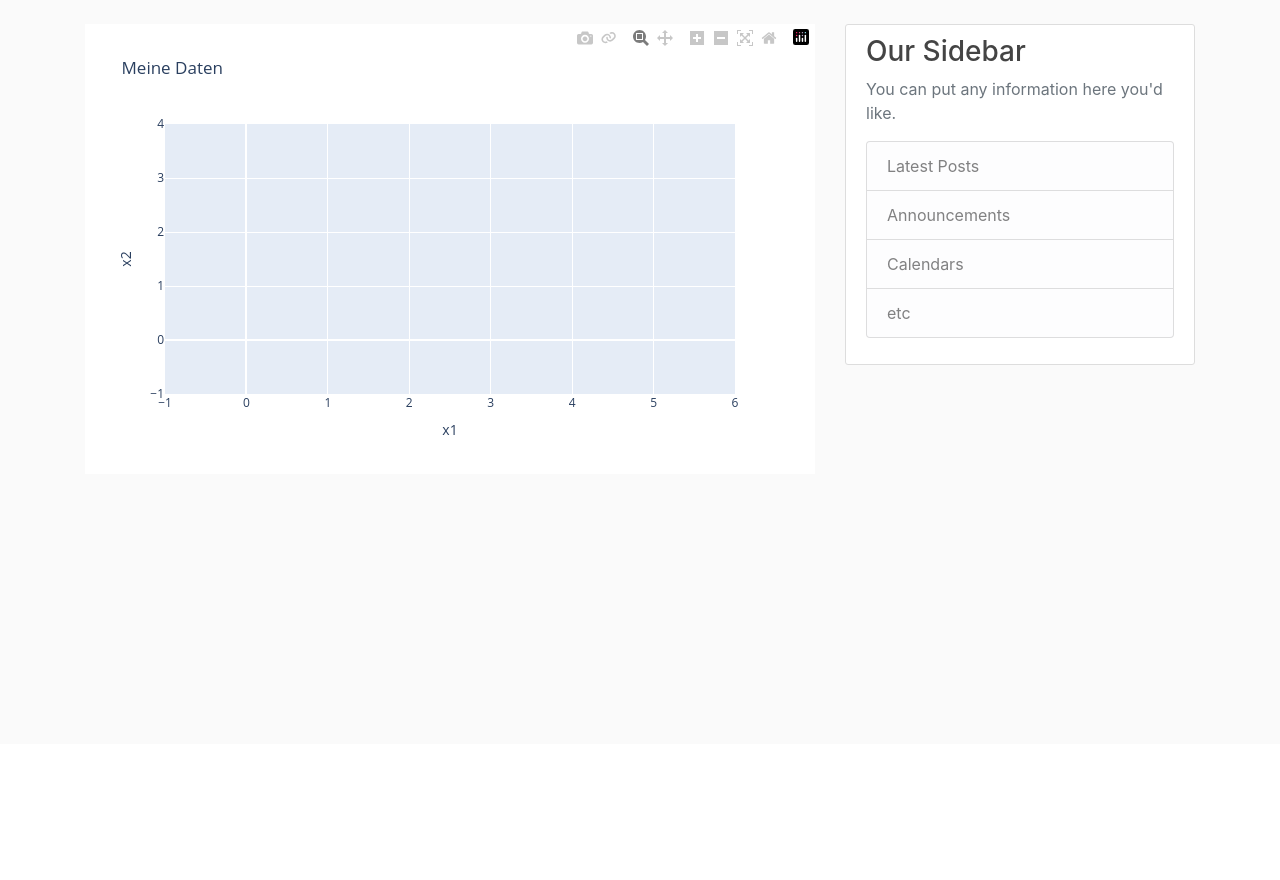
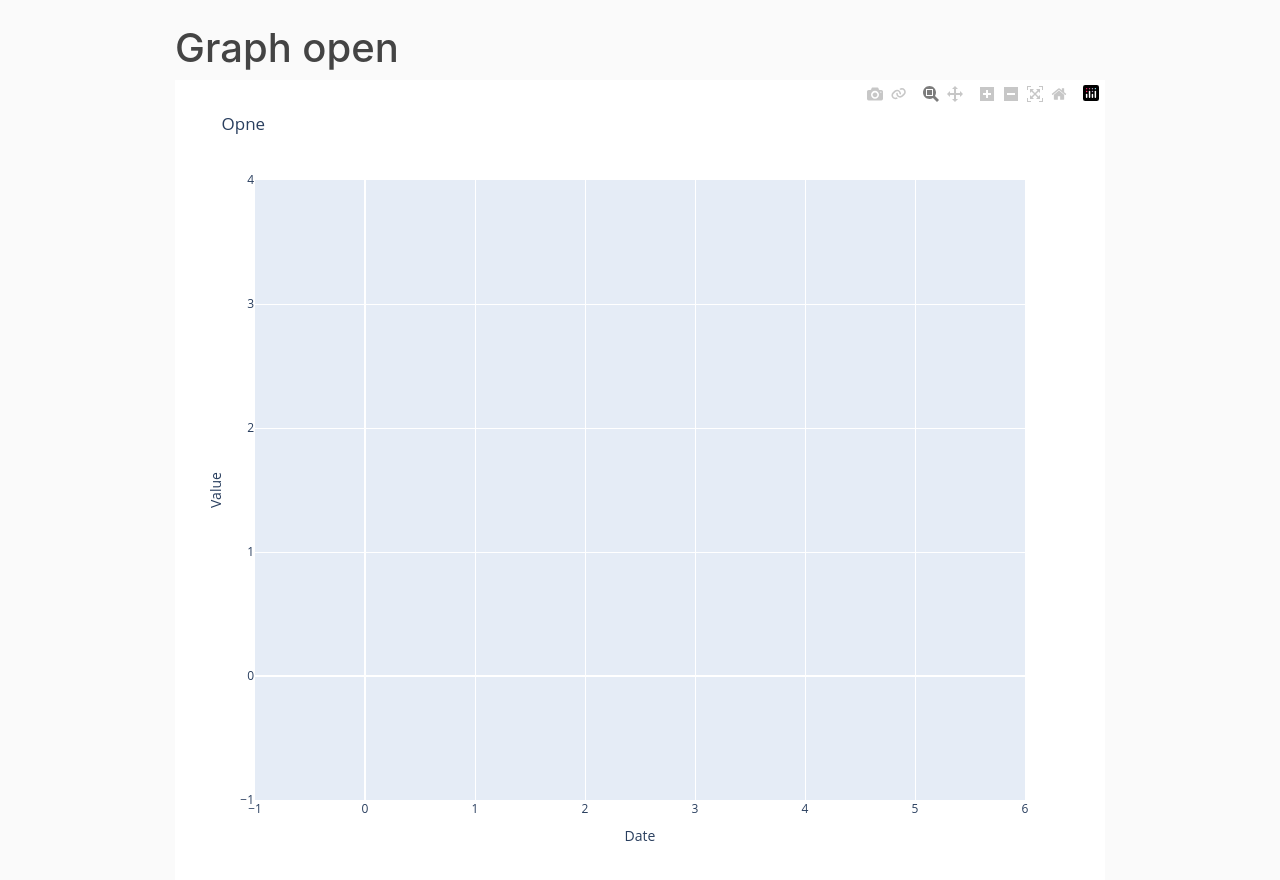
Before and after one commit to marekpizner/fin_web, a Django app: page /graph_open/ in a window 1280 px wide. Shown: the part 56-936 px from the top of the page. Before the commit the page ends 491 px from the top, so only its background shows below. Run offline with Django 3.2, Linux system fonts and the light colour scheme; data that the repository does not hold is empty; some libraries are stand-ins or nearby versions.

Commit message:
add working graphs, fix one line cross graph, small changes in htmls

```diff
--- a/fin_web/fin_web_graphs/static/fin_web_graphs/main.css
+++ b/fin_web/fin_web_graphs/static/fin_web_graphs/main.css
@@ -2,6 +2,8 @@ body {
   background: #fafafa;
   color: #333333;
   margin-top: 5rem;
+  margin-right: 10rem;
+  margin-left: 10rem;
 }
 
 h1, h2, h3, h4, h5, h6 {
--- a/fin_web/fin_web_graphs/templates/fin_web_graphs/graph.html
+++ b/fin_web/fin_web_graphs/templates/fin_web_graphs/graph.html
@@ -1,7 +1,9 @@
 {% extends "fin_web_graphs/header.html" %}
 {% block content %}
 {% if graph %}
-<div style="width:600;height:500">
+
+<h1>{{title}}</h1>
+<div>
     {{ graph|safe }}
 </div>
 {% endif %}
--- a/fin_web/fin_web_graphs/templates/fin_web_graphs/header.html
+++ b/fin_web/fin_web_graphs/templates/fin_web_graphs/header.html
@@ -44,23 +44,12 @@
         </div>
     </nav>
 </header>
-<main role="main" class="container">
-    <div class="row">
-        <div class="col-md-8">
-            {% block content %}{% endblock %}
-        </div>
-        <div class="col-md-4">
-            <div class="content-section">
-                <h3>Our Sidebar</h3>
-                <p class='text-muted'>You can put any information here you'd like.
-                <ul class="list-group">
-                    <li class="list-group-item list-group-item-light">Latest Posts</li>
-                    <li class="list-group-item list-group-item-light">Announcements</li>
-                    <li class="list-group-item list-group-item-light">Calendars</li>
-                    <li class="list-group-item list-group-item-light">etc</li>
-                </ul>
-                </p>
-            </div>
+
+<main role="main" class="container-fluid">
+    <div class="row content" >
+        <div class="col-xl">
+            {% block content %}
+            {% endblock %}
         </div>
     </div>
 </main>
--- a/fin_web/fin_web_graphs/templates/fin_web_graphs/index.html
+++ b/fin_web/fin_web_graphs/templates/fin_web_graphs/index.html
@@ -4,7 +4,7 @@
         <article class="media content-section">
           <div class="media-body">
             <div class="article-metadata">
-              <a class="mr-2" href="/{{ graph.title }}">{{ graph.title }}</a>
+              <a class="mr-2" href="/{{ graph.url }}">{{ graph.title }}</a>
             </div>
           </div>
         </article>
--- a/fin_web/fin_web_graphs/views.py
+++ b/fin_web/fin_web_graphs/views.py
@@ -10,13 +10,16 @@ from .models import Olhc
 
 list_of_graphs = [
     {
-        'title': 'graph_open'
+        'title': 'Open',
+        'url': 'graph_open'
     },
     {
-       'title': 'graph_close'
+        'title': 'Close',
+        'url': 'graph_close'
     },
     {
-        'title': 'graph_high'
+        'title': 'High',
+        'url': 'graph_high'
     }
 ]
 
@@ -38,17 +41,15 @@ class GraphOpen(TemplateView):
         context = super(GraphOpen, self).get_context_data(**kwargs)
         x = []
         y = []
+
         for d in data:
             x.append(d.date)
-            y.append(d.open)
-            print(x)
-        # x = data['open']
-        # y = data['date']
-        trace1 = go.Scatter(x=x, y=y, marker={'color': 'red', 'symbol': 104, 'size': 10},
-                            mode="lines", name='1st Trace')
+            y.append(float(d.open))
+
+        trace1 = go.Scatter(x=x, y=y, mode="lines")
 
         data = go.Data([trace1])
-        layout = go.Layout(title="Meine Daten", xaxis={'title': 'x1'}, yaxis={'title': 'x2'})
+        layout = go.Layout(title="Opne", xaxis={'title': 'Date'}, yaxis={'title': 'Value'}, height=800)
         figure = go.Figure(data=data, layout=layout)
         div = opy.plot(figure, auto_open=False, output_type='div')
 
@@ -61,15 +62,20 @@ class GraphClose(TemplateView):
     template_name = 'fin_web_graphs/graph.html'
 
     def get_context_data(self, **kwargs):
+        data = Olhc.objects.all()
+
         context = super(GraphClose, self).get_context_data(**kwargs)
+        x = []
+        y = []
 
-        x = [-2, 0, 4, 6, 7]
-        y = [q ** 2 - q + 3 for q in x]
-        trace1 = go.Scatter(x=x, y=y, marker={'color': 'red', 'symbol': 104, 'size': 10},
-                            mode="lines", name='1st Trace')
+        for d in data:
+            x.append(d.date)
+            y.append(float(d.close))
+
+        trace1 = go.Scatter(x=x, y=y, mode="lines")
 
         data = go.Data([trace1])
-        layout = go.Layout(title="Meine Daten", xaxis={'title': 'x1'}, yaxis={'title': 'x2'})
+        layout = go.Layout(title="Close", xaxis={'title': 'Date'}, yaxis={'title': 'Value'}, height=800)
         figure = go.Figure(data=data, layout=layout)
         div = opy.plot(figure, auto_open=False, output_type='div')
 
@@ -82,15 +88,20 @@ class GraphHigh(TemplateView):
     template_name = 'fin_web_graphs/graph.html'
 
     def get_context_data(self, **kwargs):
+        data = Olhc.objects.all()
+
         context = super(GraphHigh, self).get_context_data(**kwargs)
+        x = []
+        y = []
 
-        x = [-2, 0, 4, 6, 7]
-        y = [q ** 2 - q + 3 for q in x]
-        trace1 = go.Scatter(x=x, y=y, marker={'color': 'red', 'symbol': 104, 'size': 10},
-                            mode="lines", name='1st Trace')
+        for d in data:
+            x.append(d.date)
+            y.append(float(d.high))
+
+        trace1 = go.Scatter(x=x, y=y, mode="lines")
 
         data = go.Data([trace1])
-        layout = go.Layout(title="Meine Daten", xaxis={'title': 'x1'}, yaxis={'title': 'x2'})
+        layout = go.Layout(title="High", xaxis={'title': 'Date'}, yaxis={'title': 'Value'}, height=800)
         figure = go.Figure(data=data, layout=layout)
         div = opy.plot(figure, auto_open=False, output_type='div')
 
```
